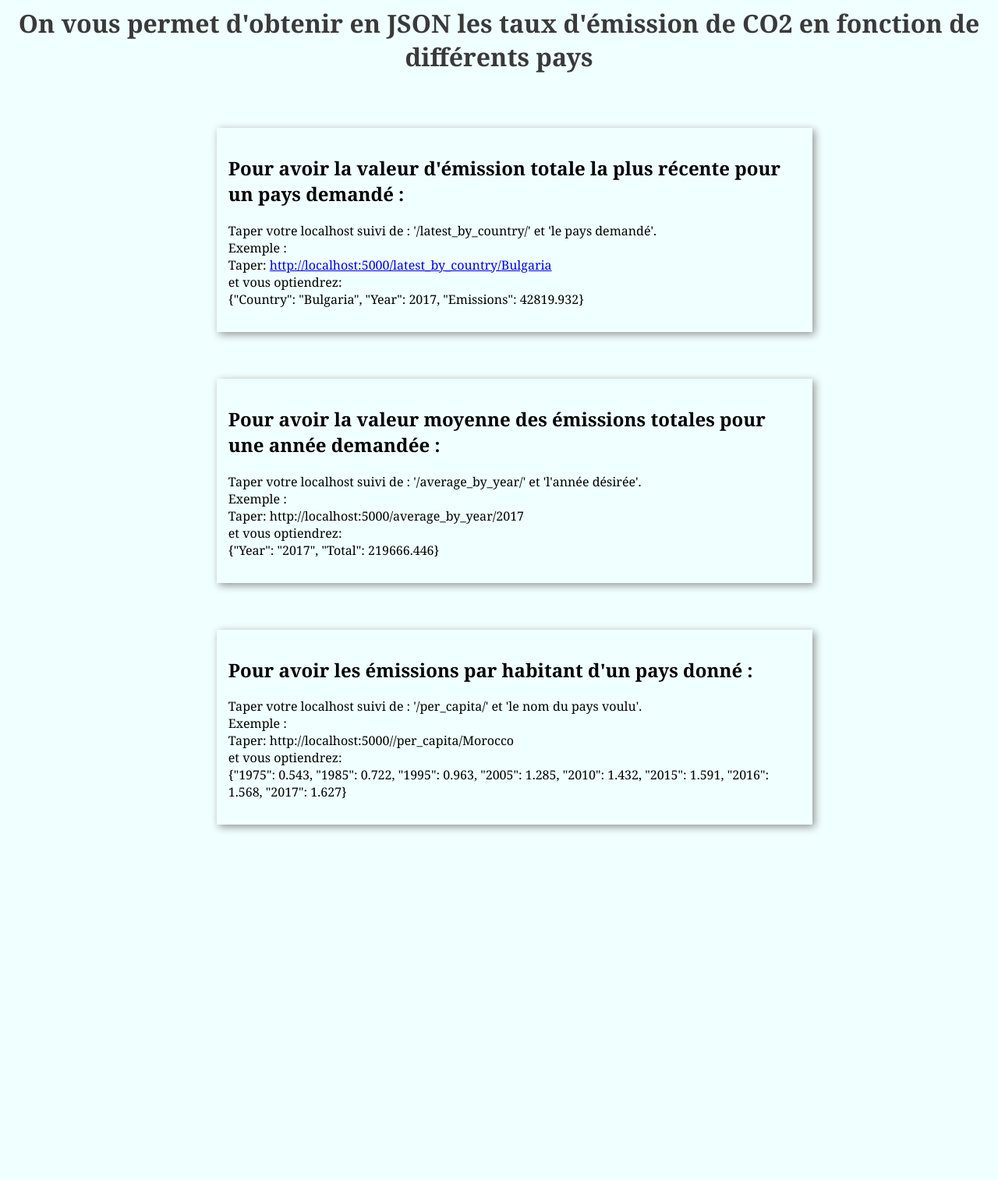
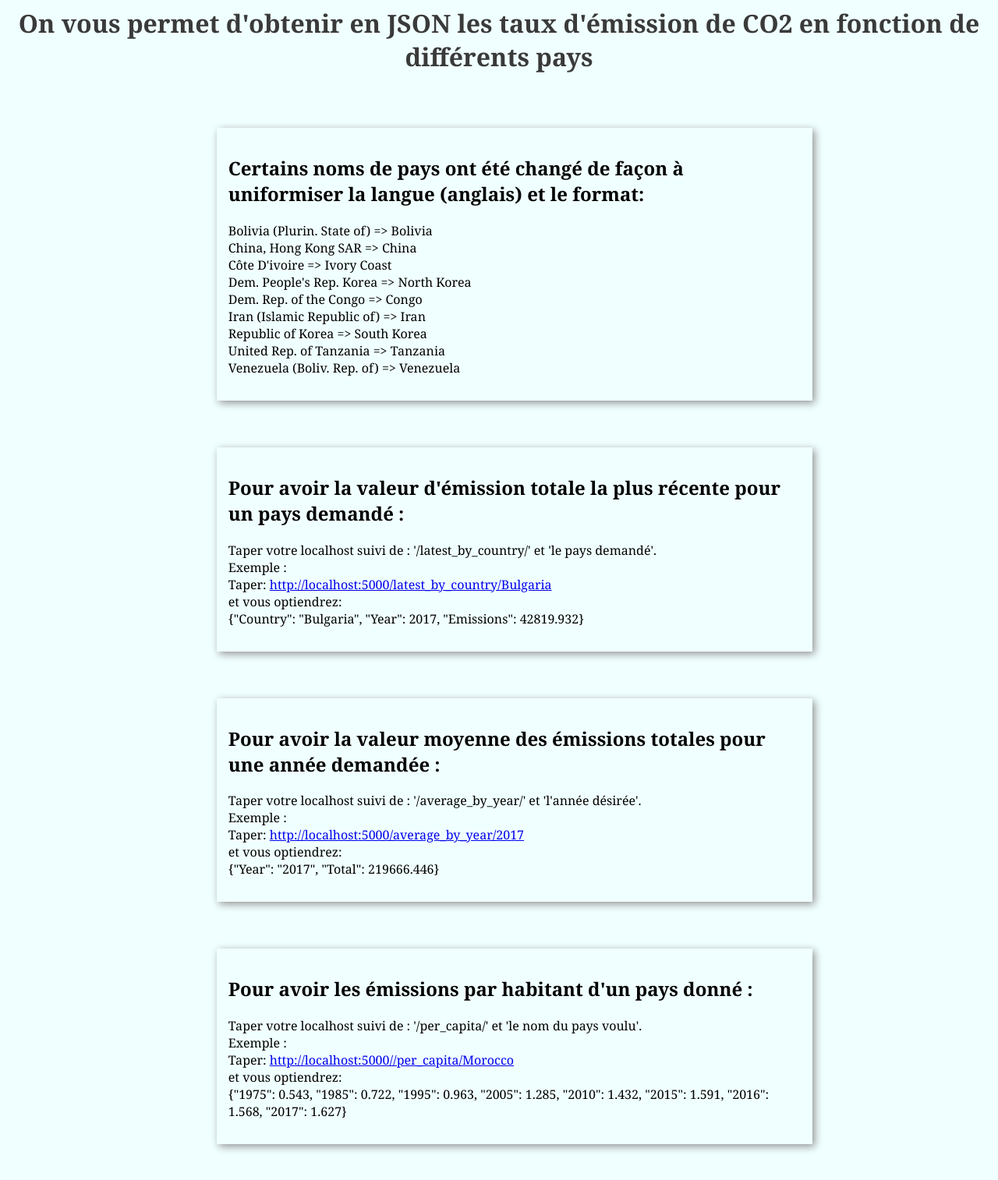
Before and after one commit to gauthierginier/API_flask_cloud, a Flask app: page / in a window 1280 px wide. Shown: the whole page at 78% size. Before the commit the page ends 1067 px from the top, so only its background shows below. Run offline with Flask 2, Linux system fonts and the light colour scheme.

Commit message:
ajout lien et translations noms pays dans la homepage

```diff
--- a/templates/index.html
+++ b/templates/index.html
@@ -8,6 +8,22 @@
     <body>
 		<h1> On vous permet d'obtenir en JSON les taux d'émission de CO2 en fonction de différents pays </h1>
 		<ul>
+			<li>
+				<div>
+					<h2>Certains noms de pays ont été changé de façon à uniformiser la langue (anglais) et le format:</h2>
+					<p>
+						Bolivia (Plurin. State of) => Bolivia</br>
+						China, Hong Kong SAR => China</br>
+						Côte D'ivoire => Ivory Coast</br>
+						Dem. People's Rep. Korea => North Korea</br>
+						Dem. Rep. of the Congo => Congo</br>
+						Iran (Islamic Republic of) => Iran</br>
+						Republic of Korea => South Korea</br>
+						United Rep. of Tanzania => Tanzania</br>
+						Venezuela (Boliv. Rep. of) => Venezuela
+					</p>
+				</div>
+			</li>
 			<li>
 				<div>
 					<h2>Pour avoir la valeur d'émission totale la plus récente pour un pays demandé :</h2>
@@ -26,7 +42,7 @@
 					<p>
 						Taper votre localhost suivi de : '/average_by_year/' et 'l'année désirée'.</br>
 						Exemple :</br>
-						 Taper: http://localhost:5000/average_by_year/2017 </br>
+						 Taper: <a href="http://localhost:5000/average_by_year/2017">http://localhost:5000/average_by_year/2017</a> </br>
 						 et vous optiendrez:</br>
 						  {"Year": "2017", "Total": 219666.446}
 					</p>
@@ -37,7 +53,7 @@
 					<h2>Pour avoir les émissions par habitant d'un pays donné :</h2>
 					<p>Taper votre localhost suivi de : '/per_capita/' et 'le nom du pays voulu'. </br>
 						Exemple : </br>
-						Taper: http://localhost:5000//per_capita/Morocco </br>
+						Taper: <a href="http://localhost:5000//per_capita/Morocco">http://localhost:5000//per_capita/Morocco</a> </br>
 						et vous optiendrez:</br>
 						{"1975": 0.543, "1985": 0.722, "1995": 0.963, "2005": 1.285, "2010": 1.432, "2015": 1.591, "2016": 1.568, "2017": 1.627}
 					</p>
```
